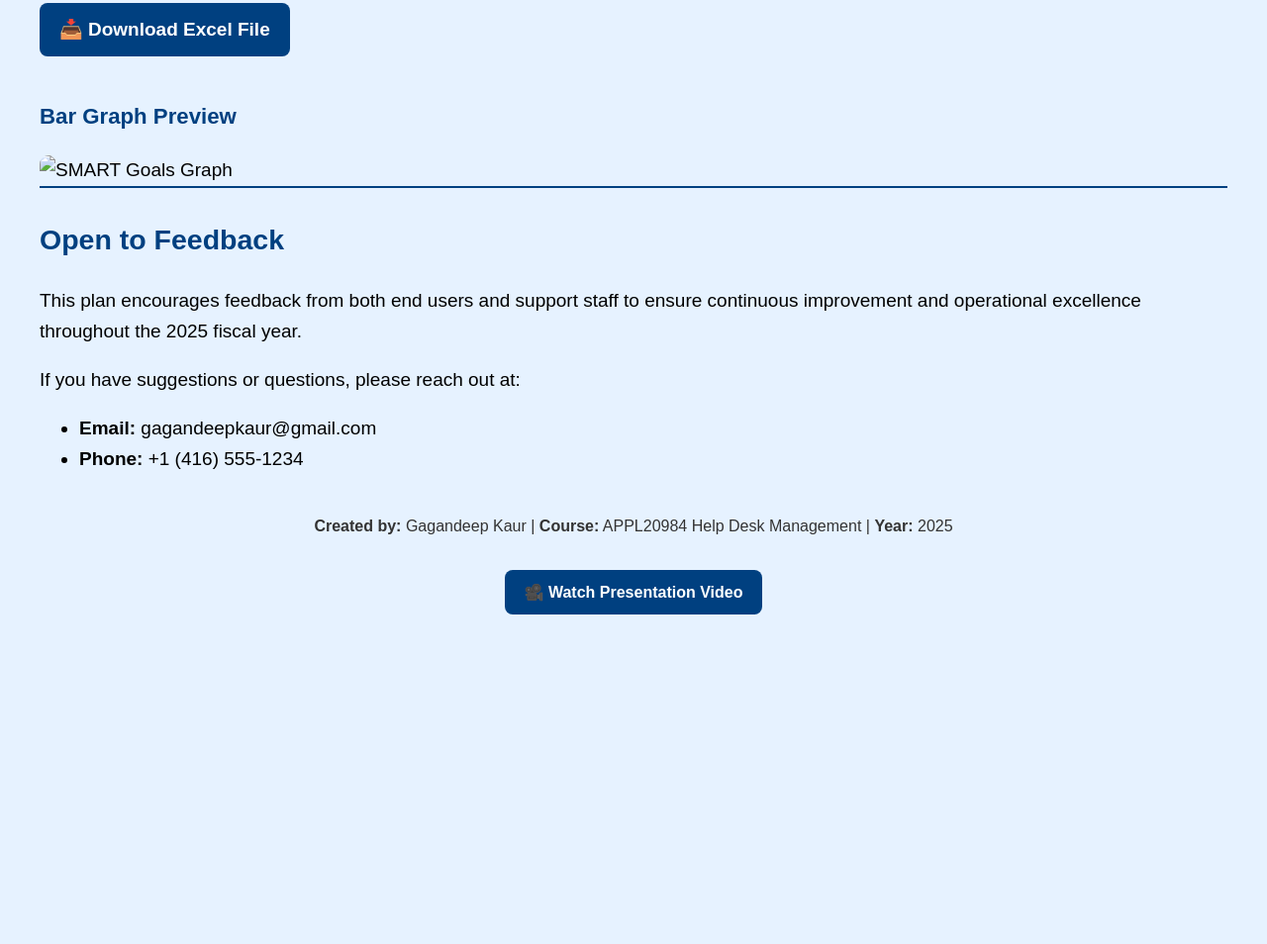
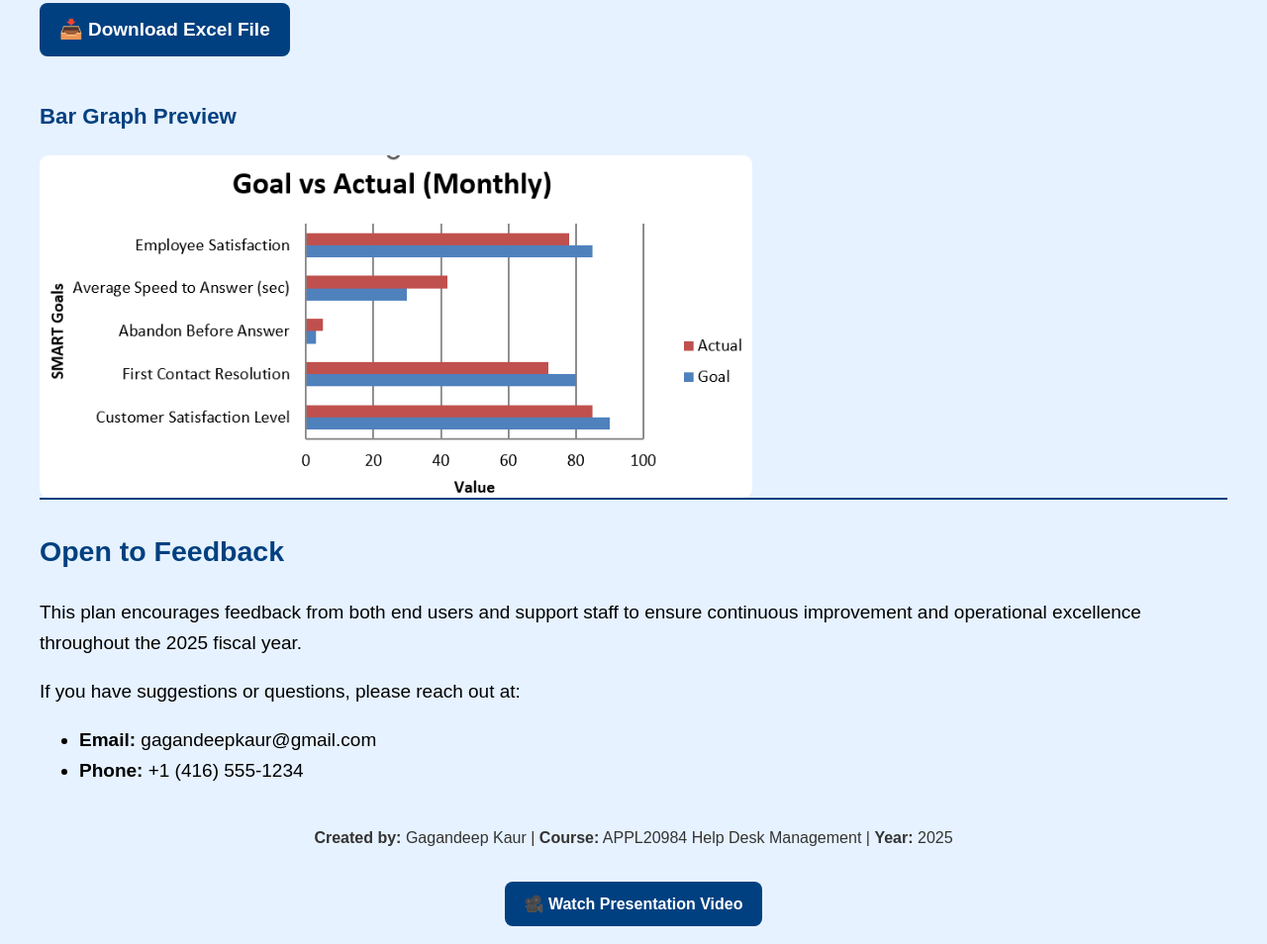
Before and after one commit to gagandeepkaur222004-ux/ops-plan, a plain HTML site: page index.html in a window 1280 px wide. Shown: the part 2861-3815 px from the top of the page at 99% size. Before the commit the page ends 3522 px from the top, so only its background shows below. Drawn offline with Linux system fonts and the light colour scheme.

Commit message:
Update index.html

```diff
--- a/index.html
+++ b/index.html
@@ -159,7 +159,7 @@
     <a class="download-btn" href="SMART Goals Report Chart.xlsx" download>📥 Download Excel File</a>
 
     <h3>Bar Graph Preview</h3>
-    <img class="excel-chart" src="excel_chart.jpg" alt="SMART Goals Graph">
+    <img class="excel-chart" src="excel_chart.png" alt="SMART Goals Graph">
     <hr>
     <!-- END NEW SECTION -->
 
```
